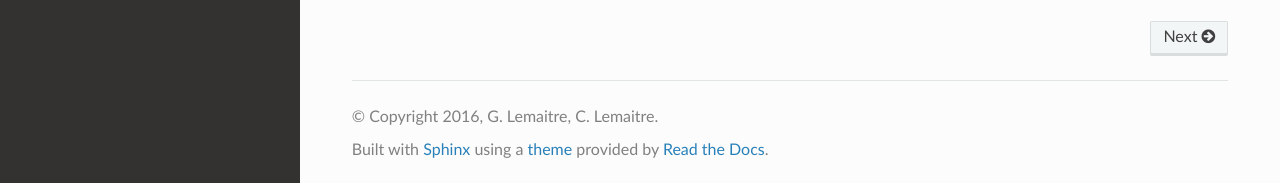
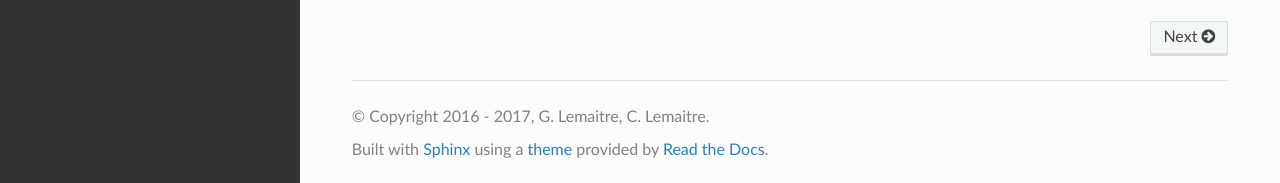
Before and after one commit to philippdrebes/scikit-cycling, a Sphinx documentation site: the page built from doc/index.rst, in a window 1280 px wide and 970 px high. Shown: the part 784-967 px from the top of the window. Built offline with Sphinx 7.4.7 and the Read the Docs theme 2.0.0, drawn with Linux system fonts in a browser that asks for light colours; formulas are drawn with MathJax 3; some of the changed lines change nothing that is shown.

Commit message:
MAINT update conf.py for doc

```diff
--- a/doc/conf.py
+++ b/doc/conf.py
@@ -1,6 +1,6 @@
 # -*- coding: utf-8 -*-
 #
-# scikit-cycling documentation build configuration file, created by
+# imbalanced-learn documentation build configuration file, created by
 # sphinx-quickstart on Mon Jan 18 14:44:12 2016.
 #
 # This file is execfile()d with the current directory set to its
@@ -14,31 +14,17 @@
 
 import os
 import sys
-
+from six import u
 import sphinx_rtd_theme
 
 # If extensions (or modules to document with autodoc) are in another directory,
 # add these directories to sys.path here. If the directory is relative to the
 # documentation root, use os.path.abspath to make it absolute, like shown here.
-# sys.path.insert(0, os.path.abspath('.'))
+sys.path.insert(0, os.path.abspath('sphinxext'))
+from github_link import make_linkcode_resolve
+import sphinx_gallery
 
-# -- General configuration ---------------------------------------------------
-
-# Try to override the matplotlib configuration as early as possible
-try:
-    import gen_rst
-except:
-    pass
 # -- General configuration ------------------------------------------------
-
-
-# If extensions (or modules to document with autodoc) are in another
-# directory, add these directories to sys.path here. If the directory
-# is relative to the documentation root, use os.path.abspath to make it
-# absolute, like shown here.
-sys.path.insert(0, os.path.abspath('sphinxext'))
-
-from github_link import make_linkcode_resolve
 
 # If your documentation needs a minimal Sphinx version, state it here.
 # needs_sphinx = '1.0'
@@ -47,32 +33,23 @@
 # extensions coming with Sphinx (named 'sphinx.ext.*') or your custom
 # ones.
 extensions = [
-    'sphinx.ext.autodoc', 'sphinx.ext.doctest', 'sphinx.ext.intersphinx',
-    'sphinx.ext.todo', 'sphinx.ext.pngmath', 'sphinx.ext.ifconfig',
-    'sphinx.ext.viewcode', #'sphinx_gallery.gen_gallery',
-    'sphinx.ext.autosummary', 'numpydoc',
-    'sphinx_issues', 'sphinx.ext.linkcode'
+    'sphinx.ext.autodoc',
+    'sphinx.ext.autosummary',
+    'sphinx.ext.doctest',
+    'sphinx.ext.intersphinx',
+    'sphinx.ext.linkcode',
+    'sphinx.ext.viewcode',
+    'sphinx.ext.imgmath',
+    'numpydoc',
+    'sphinx_issues',
+    'sphinx_gallery.gen_gallery',
 ]
 
-autosummary_generate = True
+# this is needed for some reason...
+# see https://github.com/numpy/numpydoc/issues/69
+numpydoc_show_class_members = False
 
 autodoc_default_flags = ['members', 'inherited-members']
-
-# sphinx_gallery_conf = {
-#     # path to your examples scripts
-#     'examples_dirs': '../examples',
-#     # path where to save gallery generated examples
-#     'gallery_dirs': 'auto_examples',
-#     # to make references clickable
-#     'doc_module': 'skcycling',
-#     'reference_url': {
-#         'skcycling': None,
-#         'sklearn': 'http://scikit-learn.org/stable',
-#         'matplotlib': 'http://matplotlib.org',
-#         'numpy': 'http://docs.scipy.org/doc/numpy-1.11.0',
-#         'scipy': 'http://docs.scipy.org/doc/scipy-0.18.0/reference'
-#     }
-# }
 
 # Add any paths that contain templates here, relative to this directory.
 templates_path = ['_templates']
@@ -86,22 +63,22 @@
 # The encoding of source files.
 # source_encoding = 'utf-8-sig'
 
-# Generate the plots for the gallery
+# Generate the plot for the gallery
 plot_gallery = True
 
 # The master toctree document.
 master_doc = 'index'
 
 # General information about the project.
-project = u'scikit-cycling'
-copyright = u'2016, G. Lemaitre, C. Lemaitre'
+project = u('scikit-cycling')
+copyright = u('2016 - 2017, G. Lemaitre, C. Lemaitre')
 
 # The version info for the project you're documenting, acts as replacement for
 # |version| and |release|, also used in various other places throughout the
 # built documents.
 #
 # The short X.Y version.
-__version__ = '0.1.0.dev0'
+from skcycling import __version__
 version = __version__
 # The full version, including alpha/beta/rc tags.
 release = __version__
@@ -118,7 +95,7 @@
 
 # List of patterns, relative to source directory, that match files and
 # directories to ignore when looking for source files.
-exclude_patterns = ['_build']
+exclude_patterns = ['_build', '_templates']
 
 # The reST default role (used for this markup: `text`) to use for all
 # documents.
@@ -156,7 +133,7 @@
 # Theme options are theme-specific and customize the look and feel of a theme
 # further.  For a list of options available for each theme, see the
 # documentation.
-# html_theme_options = {}
+# html_theme_options = {'prev_next_buttons_location': None}
 
 # Add any paths that contain custom themes here, relative to this directory.
 html_theme_path = [sphinx_rtd_theme.get_html_theme_path()]
@@ -248,8 +225,8 @@
 # (source start file, target name, title,
 #  author, documentclass [howto, manual, or own class]).
 latex_documents = [
-    ('index', 'scikit-cycling.tex', u'scikit-cycling Documentation',
-     u'G. Lemaitre, C. Lemaitre', 'manual'),
+    ('index', 'scikit-cycling.tex', u('scikit-cycling Documentation'),
+     u('G. Lemaitre, C. Lemaitre'), 'manual'),
 ]
 
 # The name of an image file (relative to this directory) to place at the top of
@@ -269,10 +246,28 @@
 # Documents to append as an appendix to all manuals.
 # latex_appendices = []
 
+# intersphinx configuration
+intersphinx_mapping = {
+    'python': ('https://docs.python.org/{.major}'.format(
+        sys.version_info), None),
+    'numpy': ('https://docs.scipy.org/doc/numpy/', None),
+    'scipy': ('https://docs.scipy.org/doc/scipy/reference', None),
+    'matplotlib': ('https://matplotlib.org/', None),
+}
+
+# sphinx-gallery configuration
+sphinx_gallery_conf = {
+    'doc_module': 'skcycling',
+    'backreferences_dir': os.path.join('generated'),
+    'reference_url': {
+        'skcycling': None}
+}
+
+# -- Options for manual page output ---------------------------------------
+
 # If false, no module index is generated.
 # latex_domain_indices = True
 
-# -- Options for manual page output ---------------------------------------
 
 # One entry per manual page. List of tuples
 # (source start file, name, description, authors, manual section).
@@ -290,18 +285,18 @@
 texinfo_documents = [
     ('index', 'scikit-cycling', u'scikit-cycling Documentation',
      u'G. Lemaitre, C. Lemaitre', 'scikit-cycling',
-     'Toolbox for power analysis of cycling data.', 'Miscellaneous'),
+     'Toolbox for analysis of power cycling data.', 'Miscellaneous'),
 ]
 
 
-def generate_example_rst(app, what, name, obj, options, lines):
-    # generate empty examples files, so that we don't get
-    # inclusion errors if there are no examples for a class / module
-    examples_path = os.path.join(app.srcdir, "modules", "generated",
-                                 "%s.examples" % name)
-    if not os.path.exists(examples_path):
-        # touch file
-        open(examples_path, 'w').close()
+# def generate_example_rst(app, what, name, obj, options, lines):
+#     # generate empty examples files, so that we don't get
+#     # inclusion errors if there are no examples for a class / module
+#     examples_path = os.path.join(app.srcdir, "generated",
+#                                  "%s.examples" % name)
+#     if not os.path.exists(examples_path):
+#         # touch file
+#         open(examples_path, 'w').close()
 
 
 # Config for sphinx_issues
@@ -312,7 +307,8 @@
 
 
 def setup(app):
-    app.connect('autodoc-process-docstring', generate_example_rst)
+    app.add_javascript('js/copybutton.js')
+    # app.connect('autodoc-process-docstring', generate_example_rst)
 
 
 # Documents to append as an appendix to all manuals.
@@ -327,9 +323,6 @@
 # If true, do not generate a @detailmenu in the "Top" node's menu.
 # texinfo_no_detailmenu = False
 
-# Example configuration for intersphinx: refer to the Python standard library.
-intersphinx_mapping = {'http://docs.python.org/': None}
-
 # The following is used by sphinx.ext.linkcode to provide links to github
 linkcode_resolve = make_linkcode_resolve('skcycling',
                                          u'https://github.com/glemaitre/'
```
